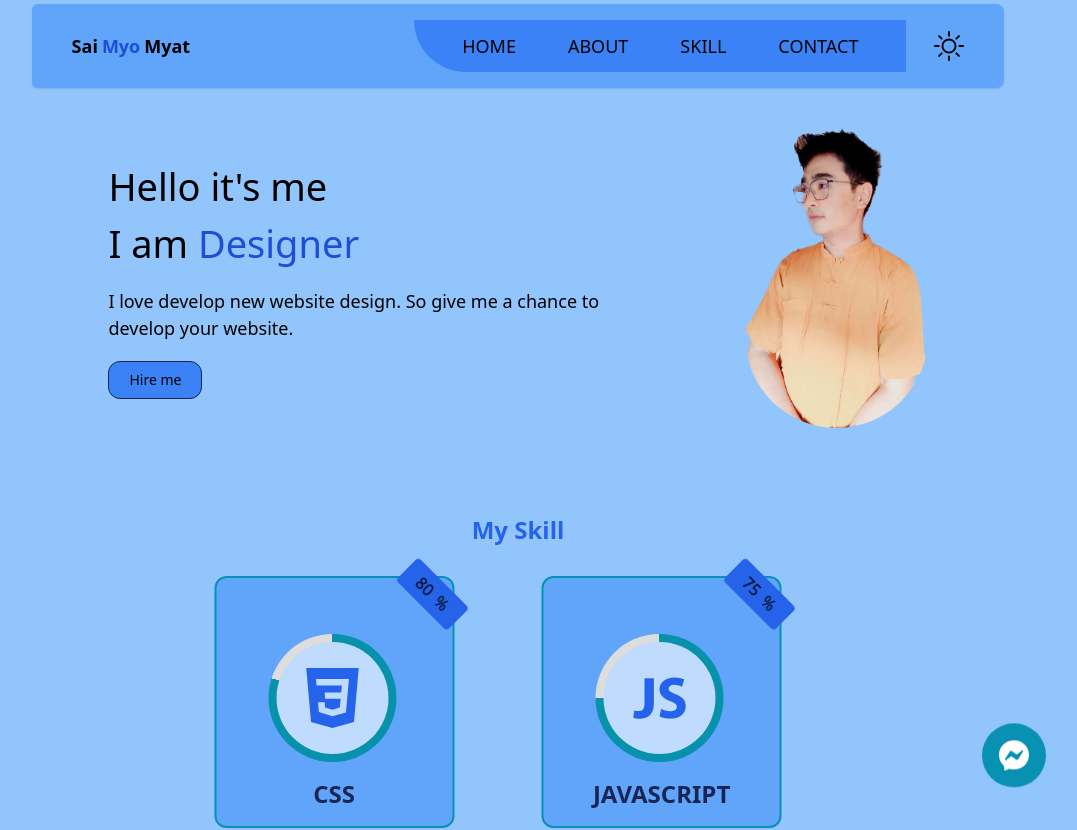
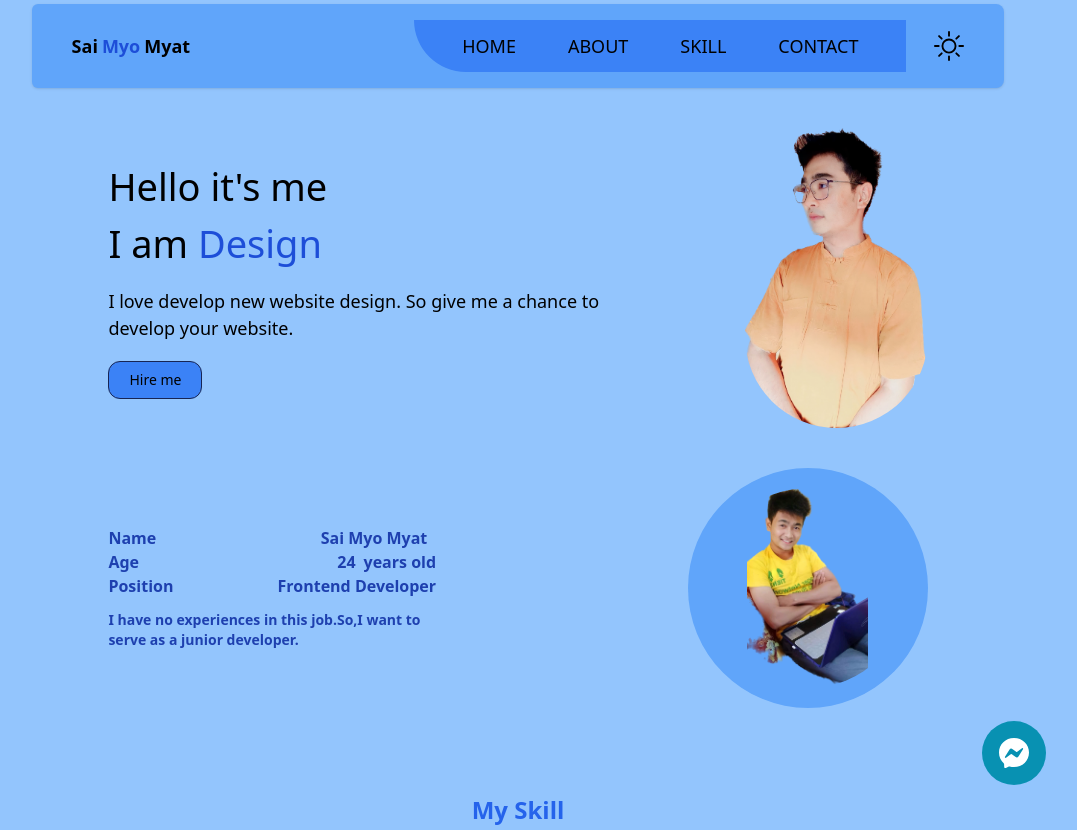
Before and after one commit to saimyomyat/MyPortfolio, a React (Vite) app: page / in a window 1280 px wide. Shown: the top 830 px of the page, without its empty margins (122-1199 px from the left). Built offline with nearby package versions, Linux system fonts and the light colour scheme.

Commit message:
all together

```diff
--- a/src/App.jsx
+++ b/src/App.jsx
@@ -12,7 +12,7 @@ const App = () => {
     <div className="w-full md:w-[80%] mx-auto ">
       <Navbar />
       <Hero />
-      {/* <About /> */}
+      <About />
       <Skill />
       <Footer />
       <Messenger />
--- a/src/components/About.jsx
+++ b/src/components/About.jsx
@@ -19,16 +19,20 @@ const About = () => {
   return (
     <div
       id="about"
-      className="  select-none  gap-4 flex md:flex-row flex-col-reverse justify-between items-center mt-10 w-[80%] mx-auto"
+      className="  select-none
+       gap-4 flex md:flex-row flex-col-reverse justify-between items-center
+        mt-10 w-[80%] mx-auto"
     >
       <motion.div
         variants={fadeIn("right", 0.3)}
         initial="hidden"
         whileInView={"show"}
         viewport={{ once: false, amount: 0.7 }}
-        className=" font-semibold text-blue-800 dark:text-white mx-auto md:mx-0 w-[80%] md:w-[35%]"
+        className=" font-semibold  text-blue-800 dark:text-white mx-auto
+         md:mx-0 w-[80%] md:w-[50%]"
       >
-        <div className=" w-96 cstomcs flex justify-between">
+        <div className=" w-[80%] mx-auto md:mx-0">
+          <div className="    flex justify-between">
             <h1 className=" text-1xl">Name</h1>
             <span className=" text-1xl">
               {inView ? (
@@ -41,7 +45,7 @@ const About = () => {
               ) : null}
             </span>
           </div>
-        <div className=" w-52 flex justify-between">
+          <div className="  flex justify-between">
             <h1 className=" text-1xl">Age</h1>
             <span ref={ref} className=" text-1xl">
               {inView ? <CountUp start={0} end={24} duration={3} /> : null}
@@ -53,8 +57,10 @@ const About = () => {
             <h1 className=" text-1xl">Position</h1>
             <span className="  text-1xl">Frontend Developer</span>
           </div>
-        <div className=' mt-3 text-sm '>
-          I have no experiences in this job.So,I want to serve as a junior developer.
+          <div className=" mt-3 text-sm ">
+            I have no experiences in this job.So,I want to serve as a junior
+            developer.
+          </div>
         </div>
       </motion.div>
 
@@ -63,7 +69,6 @@ const About = () => {
         initial="hidden"
         whileInView={"show"}
         viewport={{ once: false, amount: 0.7 }}
-
         className="  duration-500 dark:bg-slate-500 bg-blue-400 cursor-pointer rounded-full p-5"
       >
         <img
```
Lines whose indentation alone changed are shown as unchanged.
